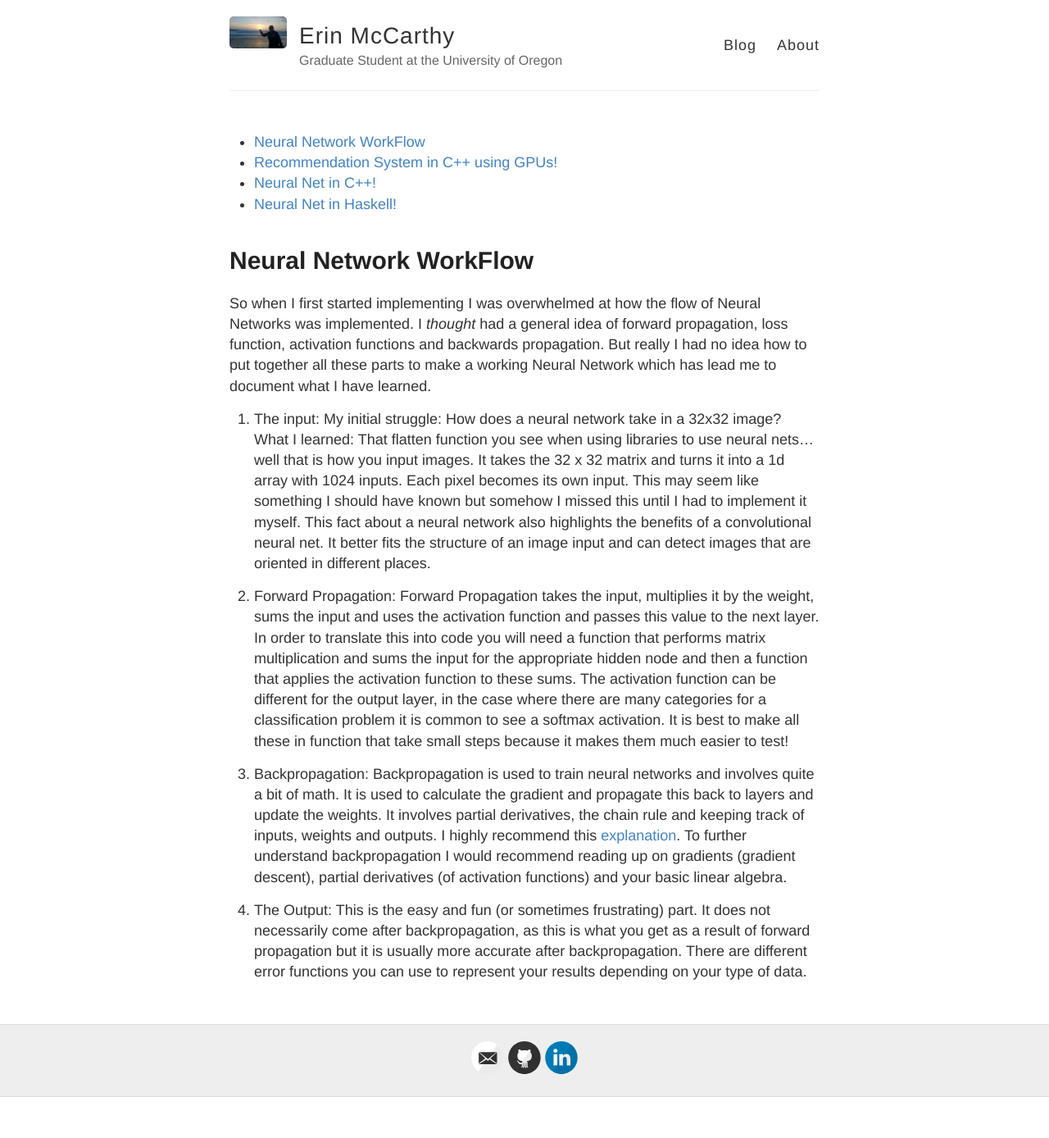
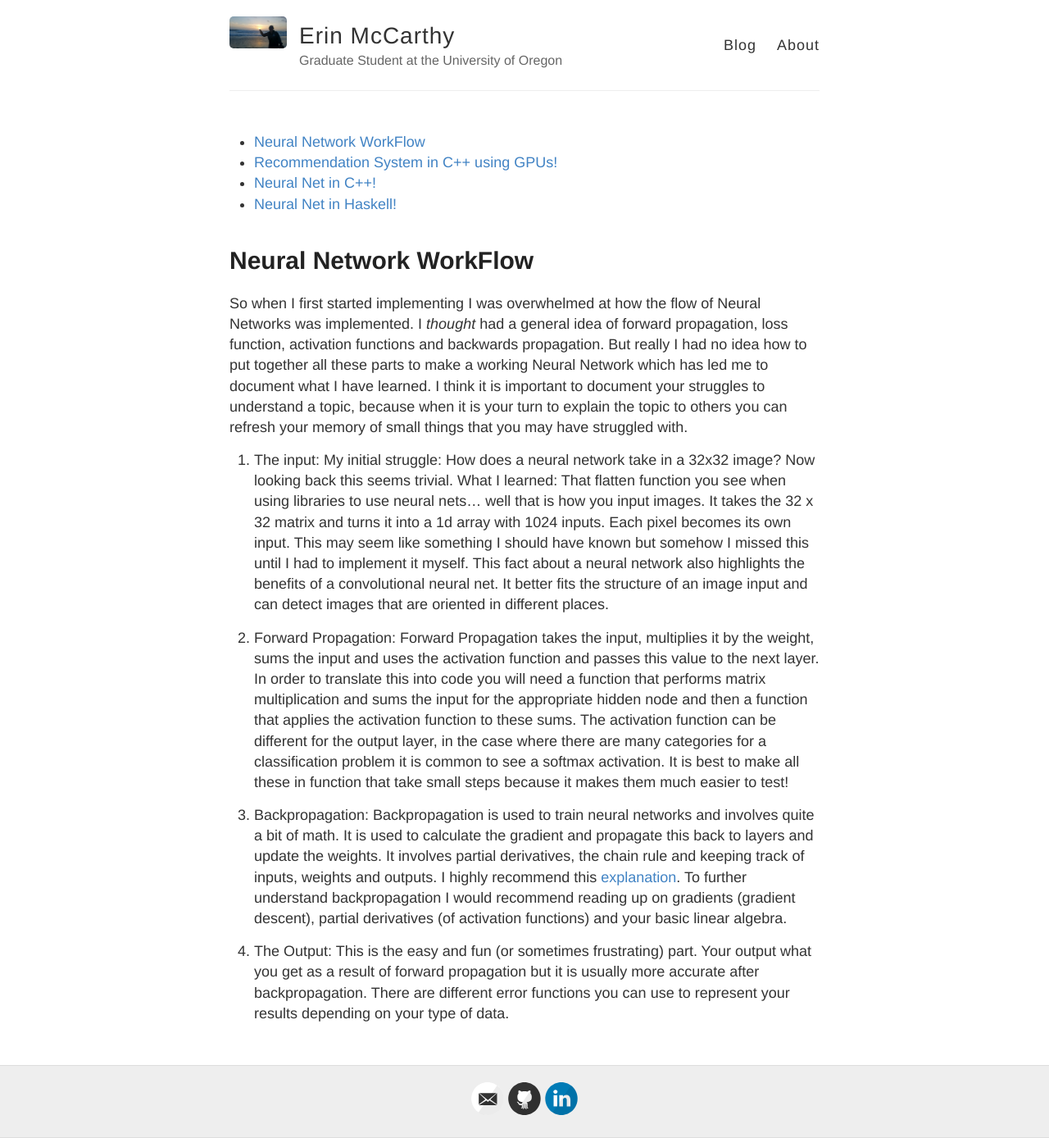
Before and after one commit to enmccarthy/enmccarthy.github.io, a Jekyll site: the page built from _posts/2018-6-7-NeuralNetworkWF.md, in a window 1280 px wide. Shown: the whole page at 82% size. Built offline with Jekyll 4.4.1, drawn with Linux system fonts in a browser that asks for light colours; before the commit the page ends 1338 px from its top, so only the background shows below that.

Commit message:
slight update

```diff
--- a/_posts/2018-6-7-NeuralNetworkWF.md
+++ b/_posts/2018-6-7-NeuralNetworkWF.md
@@ -3,11 +3,11 @@ layout: post
 title: Neural Network WorkFlow
 ---
 
-So when I first started implementing I was overwhelmed at how the flow of Neural Networks was implemented. I *thought* had a general idea of forward propagation, loss function, activation functions and backwards propagation. But really I had no idea how to put together all these parts to make a working Neural Network which has lead me to document what I have learned.
+So when I first started implementing I was overwhelmed at how the flow of Neural Networks was implemented. I *thought* had a general idea of forward propagation, loss function, activation functions and backwards propagation. But really I had no idea how to put together all these parts to make a working Neural Network which has led me to document what I have learned. I think it is important to document your struggles to understand a topic, because when it is your turn to explain the topic to others you can refresh your memory of small things that you may have struggled with.
 
 
 1. The input:
-    My initial struggle: How does a neural network take in a 32x32 image?
+    My initial struggle: How does a neural network take in a 32x32 image? Now looking back this seems trivial.
     What I learned: That flatten function you see when using libraries to use neural nets... well that is how you input images. It takes the 32 x 32 matrix and turns it into a 1d array with 1024 inputs. Each pixel becomes its own input.
     This may seem like something I should have known but somehow I missed this until I had to implement it myself. This fact about a neural network also highlights the benefits of a convolutional neural net. It better fits the structure of an image input and can detect images that are oriented in different places.
 
@@ -18,4 +18,4 @@ So when I first started implementing I was overwhelmed at how the flow of Neural
     Backpropagation is used to train neural networks and involves quite a bit of math. It is used to calculate the gradient and propagate this back to layers and update the weights.  It involves partial derivatives, the chain rule and keeping track of inputs, weights and outputs. I highly recommend this [explanation](https://www.ics.uci.edu/~pjsadows/notes.pdf). To further understand backpropagation I would recommend reading up on gradients (gradient descent), partial derivatives (of activation functions) and your basic linear algebra.
 
 4. The Output:
-    This is the easy and fun (or sometimes frustrating) part. It does not necessarily come after backpropagation, as this is what you get as a result of forward propagation but it is usually more accurate after backpropagation. There are different error functions you can use to represent your results depending on your type of data.
+    This is the easy and fun (or sometimes frustrating) part. Your output what you get as a result of forward propagation but it is usually more accurate after backpropagation. There are different error functions you can use to represent your results depending on your type of data.
```
